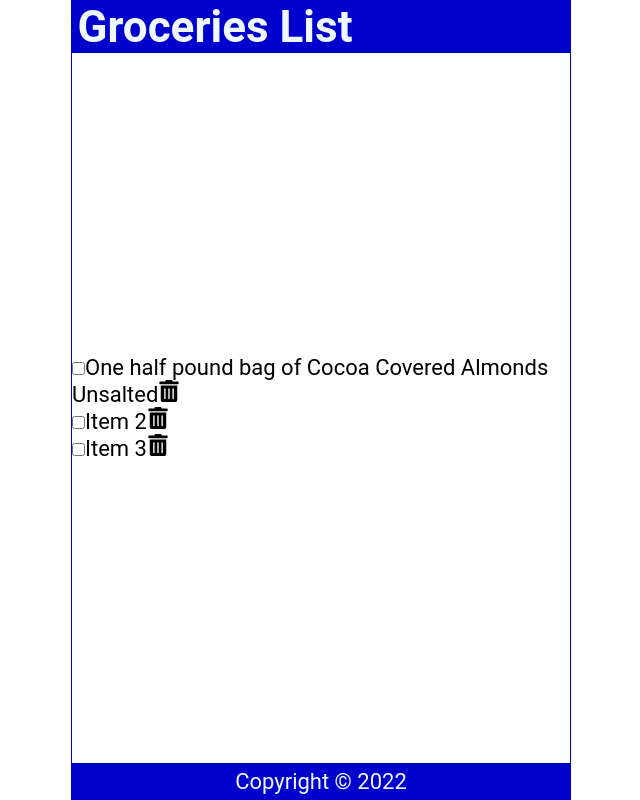
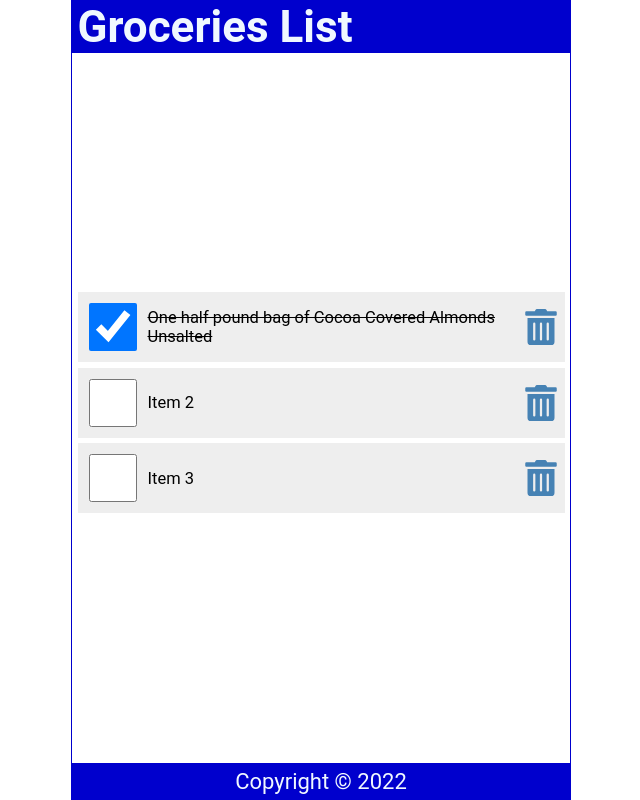
Before and after one commit to Samtaklimi87/ReactsProjects, a React (Create React App) app: page / in a window 1280 px wide. Shown: the whole page, without its empty margins (319-959 px from the left). Built offline with nearby package versions, Linux system fonts and the light colour scheme; the HTML template or start-up script is replaced by a standard one.

Commit message:
adding css style and handlecheck function to be able click on checkbox

```diff
--- a/src/Content.js
+++ b/src/Content.js
@@ -1,12 +1,12 @@
-import React , { Component }  from "react";
+import React, { Component } from "react";
 import { useState } from "react";
-import { FaTrashAlt } from 'react-icons/fa';
+import { FaTrashAlt } from "react-icons/fa";
 
 const Content = () => {
   const [items, setItems] = useState([
     {
       id: 1,
-      checked: false,
+      checked: true,
       item: "One half pound bag of Cocoa Covered Almonds Unsalted",
     },
     {
@@ -21,18 +21,29 @@
     },
   ]);
 
+  const handleCheck = (id) => {
+    const listItems = items.map((item) =>
+      item.id === id ? { ...item, checked: !item.checked } : item
+    );
+    setItems(listItems);
+    localStorage.setItem('shoppingList' , JSON.stringify(listItems));
+  };
+
   return (
     <main>
       <ul>
         {items.map((item) => (
           <li className="item" key={item.id}>
-            <input  type="checkbox"
-                    checked={item.checked} />
-            <label>{item.item}</label>
-            <FaTrashAlt
-               role="button"
-               tabIndex="0"
+            <input
+              type="checkbox"
+              onChange={() => handleCheck(item.id)}
+              checked={item.checked}
             />
+            <label
+                style={(item.checked) ? {textDecoration:'line-through'} : null}
+                onDoubleClick={() => handleCheck(item.id)}
+            >{item.item}</label>
+            <FaTrashAlt role="button" tabIndex="0" />
           </li>
         ))}
       </ul>
--- a/src/index.css
+++ b/src/index.css
@@ -57,3 +57,62 @@
   display: grid;
   place-content: center;
 }
+
+ul {
+  width: 100%;
+  list-style: none;
+  padding: 0 0.25rem 0.25rem;
+}
+
+ul li::before {
+  content: "\200B";
+}
+
+.item {
+  display: flex;
+  justify-content: flex-start;
+  align-items: center;
+  padding: 0.5rem 0 0.5rem 0.5rem;
+  margin: 0.25rem 0;
+  background-color: #eee;
+}
+
+.item:first-child {
+  margin: 0;
+}
+
+.item input[type="checkbox"] {
+  text-align: center;
+  width: 2.5rem;
+  width: 48px;
+  min-width: 48px;
+  height: 2.5rem;
+  height: 48px;
+  min-height: 48px;
+  cursor: pointer;
+  margin-right: 0.5rem;
+}
+
+.item input[type="checkbox"]:focus + label {
+  text-decoration: underline;
+}
+
+.item > label {
+  font-size: 0.75rem;
+  flex-grow: 1;
+}
+
+.item svg {
+  width: 48px;
+  min-width: 48px;
+  height: 36px;
+  font-size: 1rem;
+  color: steelblue;
+  cursor: pointer;
+}
+
+.item svg:focus,
+.item svg:hover {
+  color: red;
+  outline: none;
+}
```
